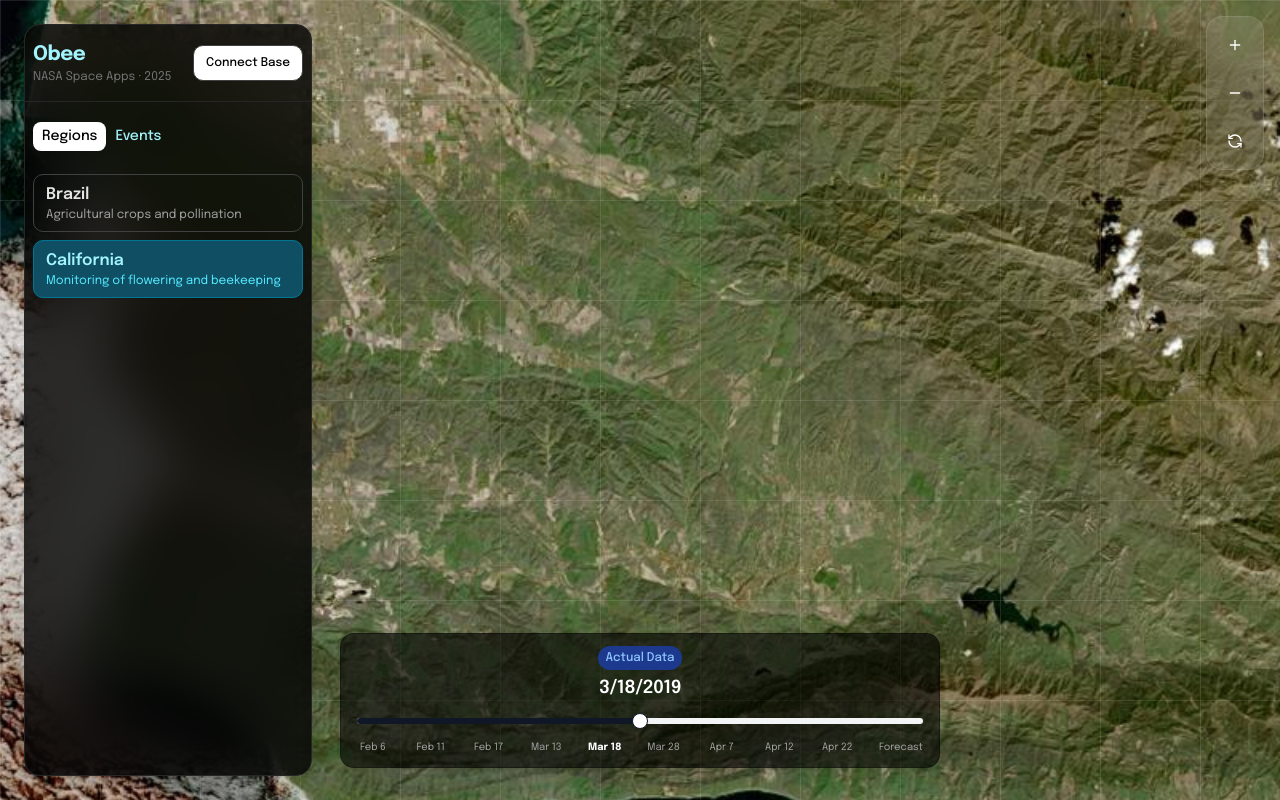
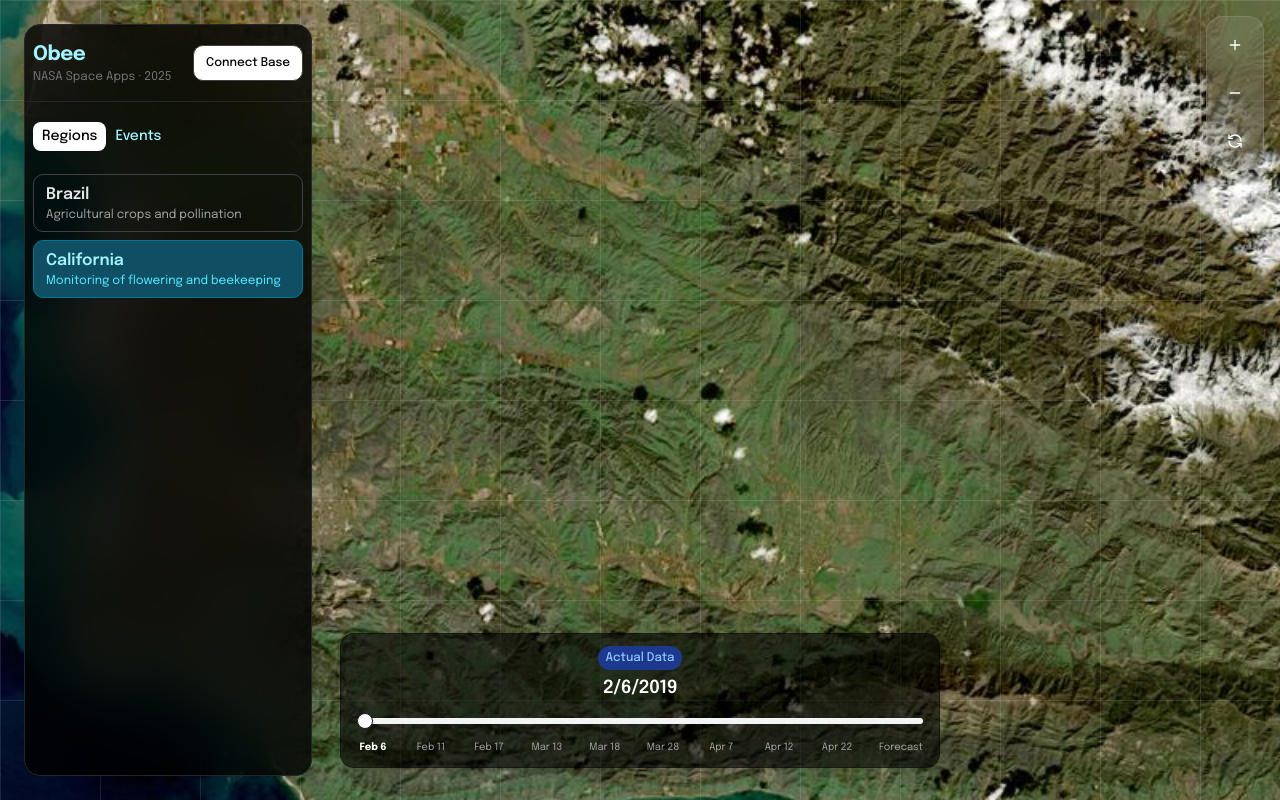
Before and after one commit to obixy/bloomwatch, a React (Vite) app in the folder frontend/: page / in a window 1280 px wide. Built offline with nearby package versions, Linux system fonts and the light colour scheme.

Commit message:
refactor: ajustar lógica do componente Slider para utilizar o tamanho dinâmico dos dados

```diff
--- a/frontend/src/components/slider.tsx
+++ b/frontend/src/components/slider.tsx
@@ -15,9 +15,6 @@ interface SliderComponentProps {
 }
 
 export function SliderComponent({ onChangeMapImage }: SliderComponentProps) {
-  const [timeline, setTimeline] = useState(50);
-  const totalSteps = 100;
-
   const timelineKeys = Object.keys(mapTimeline)
     .filter((k) => k !== 'prevision' && k !== 'satellite-view')
     .sort((a, b) => new Date(a).getTime() - new Date(b).getTime());
@@ -37,9 +34,9 @@ export function SliderComponent({ onChangeMapImage }: SliderComponentProps) {
         : 'real',
   }));
 
-  const currentIndex = Math.floor(
-    (timeline / totalSteps) * (sampleData.length - 1)
-  );
+  const totalSteps = sampleData.length - 1;
+  const [timeline, setTimeline] = useState(0);
+  const currentIndex = timeline;
   const currentData = sampleData[currentIndex];
 
   React.useEffect(() => {
```
